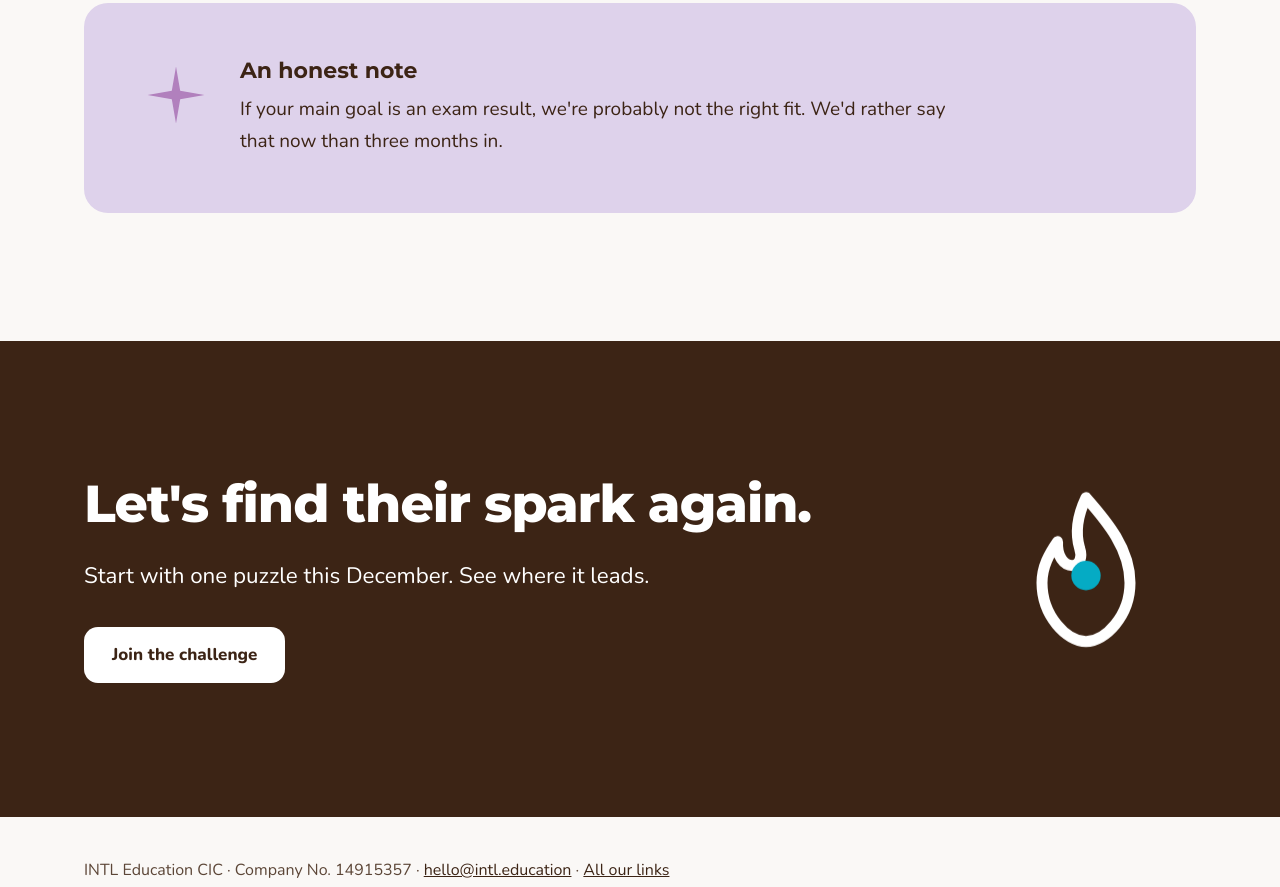
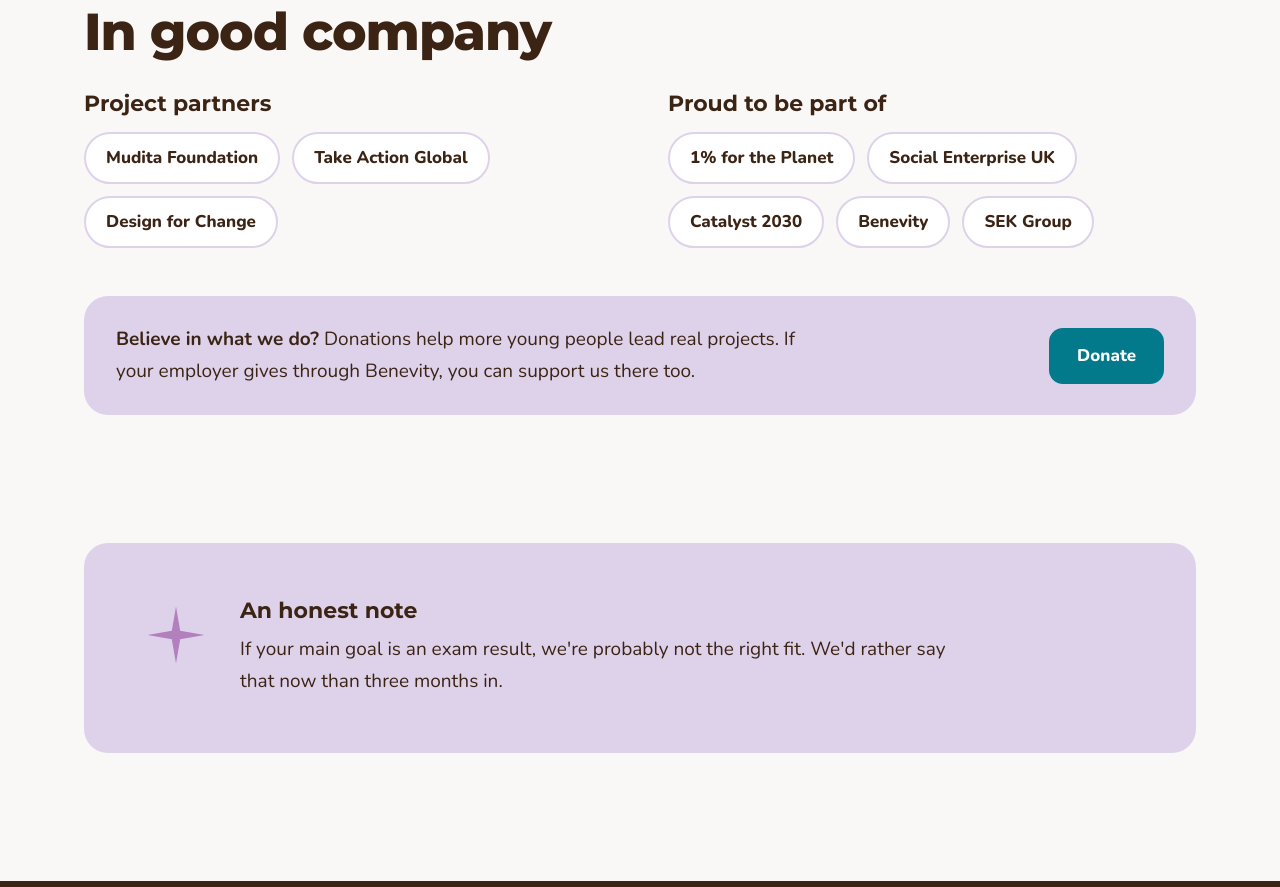
Before and after one commit to jessit3/intl.education, a plain HTML site: page index.html in a window 1280 px wide. Shown: the part 5194-6081 px from the top of the page. Drawn offline with nearby package versions, Linux system fonts and the light colour scheme.

Commit message:
New brand-color headshot, partners and networks section, donate links, redirects from old addresses
Co-Authored-By: Claude Opus 5.5 <noreply@anthropic.com>
Claude-Session: https://claude.ai/code/session_01YSHMTg5XcMBNbq6Ssg7qbY

```diff
--- a/index.html
+++ b/index.html
@@ -202,7 +202,7 @@
       <div class="faces reveal">
         <!-- To add photos: replace the letter inside each div with
              <img src="YOUR-PHOTO-URL" alt="Jess Marsh"> -->
-        <div class="face jess"><img src="img/jess-marsh.webp" alt="Jess Marsh, co-founder of INTL Education" width="640" height="640" loading="lazy"></div>
+        <div class="face jess"><img src="img/jess-marsh.webp" alt="Jess Marsh, co-founder of INTL Education" width="500" height="500" loading="lazy"></div>
         <div class="face james"><img src="img/james-marsh.webp" alt="James Marsh, co-founder of INTL Education" width="500" height="500" loading="lazy"></div>
       </div>
       <div class="reveal">
@@ -211,6 +211,38 @@
         <p>Jess has spent 20+ years as an international educator, with a Master's in Educational Psychology and Instructional Technology from USC and time as a Google for Education program manager. She also writes The Rebels' Handbook as J.R. Tyerman.</p>
         <p>James has more than 15 years in UK state and independent schools and internationally, and is a Google Certified Educator. Together we built the place we wanted for our own family.</p>
         <a class="btn btn-ghost" href="about">Read our story</a>
+      </div>
+    </div>
+  </section>
+
+
+  <!-- PARTNERS AND NETWORKS -->
+  <section class="section" style="padding-top:0" aria-labelledby="net-title">
+    <div class="wrap">
+      <h2 id="net-title" class="reveal">In good company</h2>
+      <div class="two-col" style="margin-top:2rem">
+        <div class="reveal">
+          <h3>Project partners</h3>
+          <ul class="chips">
+            <li>Mudita Foundation</li>
+            <li>Take Action Global</li>
+            <li>Design for Change</li>
+          </ul>
+        </div>
+        <div class="reveal">
+          <h3>Proud to be part of</h3>
+          <ul class="chips">
+            <li><a href="https://directories.onepercentfortheplanet.org/profile/intl-education-cic">1% for the Planet</a></li>
+            <li><a href="https://directory.socialenterprise.org.uk/s/detail/001PK000005iK1lYAE">Social Enterprise UK</a></li>
+            <li><a href="https://catalyst2030.net/">Catalyst 2030</a></li>
+            <li><a href="https://benevity.com/">Benevity</a></li>
+            <li><a href="https://sekgroup.org.uk">SEK Group</a></li>
+          </ul>
+        </div>
+      </div>
+      <div class="give reveal">
+        <p><strong>Believe in what we do?</strong> Donations help more young people lead real projects. If your employer gives through Benevity, you can support us there too.</p>
+        <a class="btn btn-primary" href="https://buy.stripe.com/28og0h59Yaji85WdQQ">Donate</a>
       </div>
     </div>
   </section>
@@ -245,7 +277,7 @@
 
 <footer>
   <div class="wrap">
-    <span>INTL Education CIC · Company No. 14915357 · <a href="mailto:hello@intl.education">hello@intl.education</a> · <a href="https://go.intl.education/bio">All our links</a></span>
+    <span>INTL Education CIC · Company No. 14915357 · <a href="mailto:hello@intl.education">hello@intl.education</a> · <a href="https://go.intl.education/bio">All our links</a> · <a href="https://buy.stripe.com/28og0h59Yaji85WdQQ">Donate</a></span>
     <span><a href="https://go.intl.education/1to1support">1:1 learning support</a> · <a href="https://bit.ly/INTLcal">Book a call</a> · <a href="privacy">Privacy</a> · <a href="accessibility">Accessibility</a> · <button type="button" class="cookie-link" data-cookie-settings>Cookie settings</button></span>
   </div>
 </footer>
--- a/styles.css
+++ b/styles.css
@@ -177,3 +177,9 @@ footer a,footer .cookie-link{color:var(--ink)}
 .nav a[aria-current="page"]{text-decoration:underline;text-underline-offset:5px;text-decoration-thickness:2px}
 .flags{font-size:.9em;margin-left:.3em;white-space:nowrap}
 .role a{color:inherit}
+.chips{list-style:none;padding:0;margin:1rem 0 0;display:flex;flex-wrap:wrap;gap:12px}
+.chips li{background:var(--white);border:2px solid var(--panel);border-radius:999px;padding:10px 20px;font-weight:800;font-size:1.0625rem}
+.chips a{color:var(--ink);text-decoration:none}
+.chips a:hover{text-decoration:underline;text-underline-offset:4px}
+.give{margin-top:3rem;background:var(--panel);border-radius:24px;padding:28px 32px;display:flex;flex-wrap:wrap;align-items:center;justify-content:space-between;gap:20px}
+.give p{margin:0;max-width:60ch}
```
Also changed, not shown: about.html (+3 -2 lines), accessibility.html (+1 -1 lines), connect.html (added, +3 -0 lines), donate.html (added, +3 -0 lines), home.html (added, +3 -0 lines), offerings.html (added, +3 -0 lines), offerings/11-learning-support.html (added, +3 -0 lines), offerings/ikc.html (added, +3 -0 lines), privacy.html (+1 -1 lines), respectful-rebels.html (+1 -1 lines), img/jess-marsh.webp.
